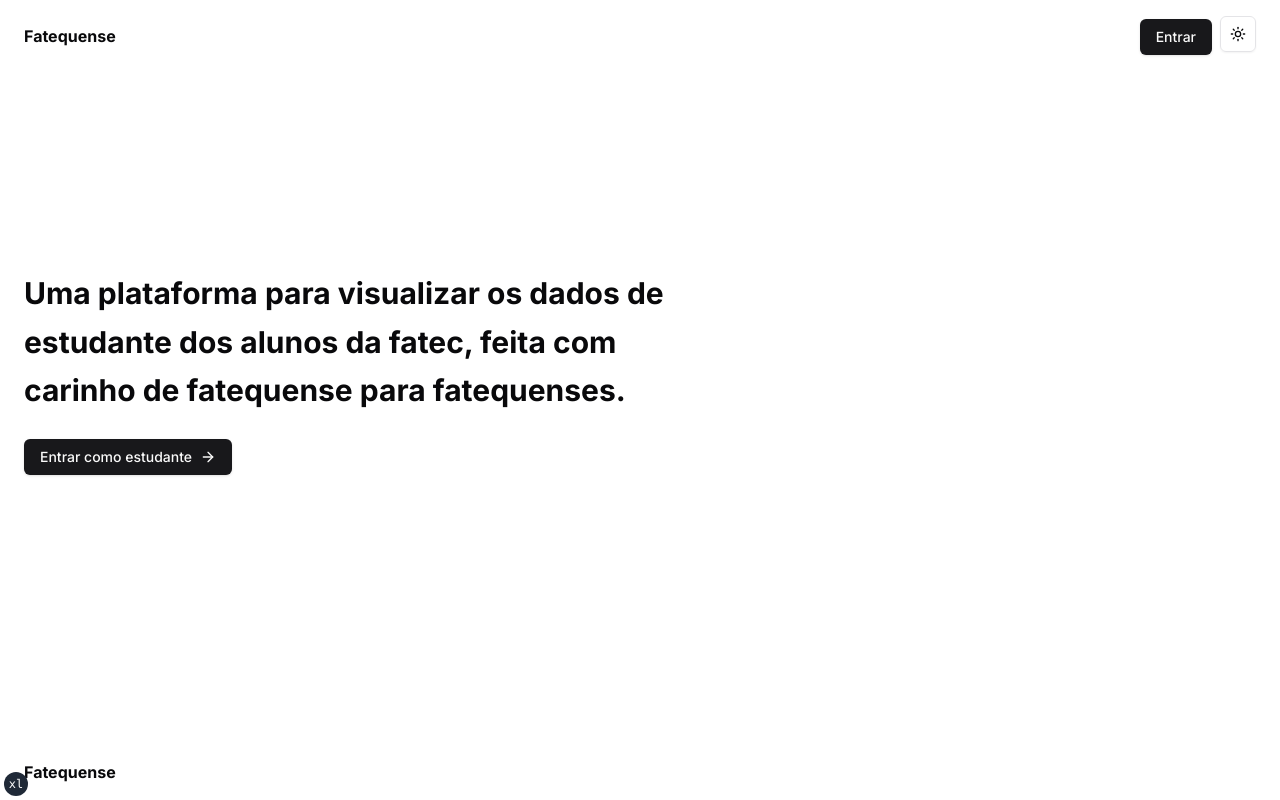
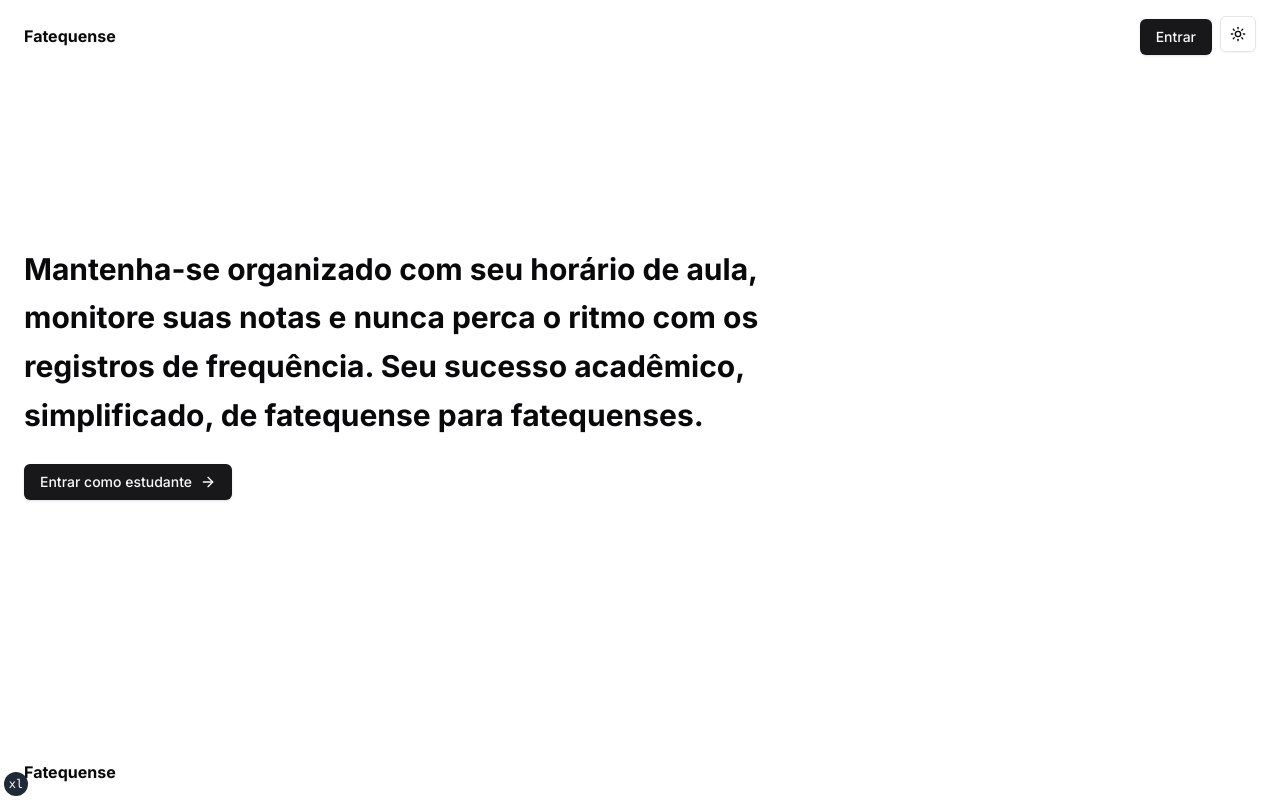
Before and after one commit to fatequense/website, a Next.js app: page / in a window 1280 px wide. Built offline with nearby package versions, Linux system fonts and the light colour scheme.

Commit message:
feat: set heading content with site description

```diff
--- a/src/app/(public)/(routes)/page.tsx
+++ b/src/app/(public)/(routes)/page.tsx
@@ -4,13 +4,13 @@ import Link from 'next/link'
 
 import { Button } from '~/components/ui/button'
 import { ArrowRight } from 'lucide-react'
+import { siteConfig } from '~/config/site'
 
 export default function LandingPage() {
   return (
     <main className="flex-1 flex flex-col justify-center space-y-6">
-      <h1 className="max-w-2xl text-3xl font-bold leading-relaxed">
-        Uma plataforma para visualizar os dados de estudante dos alunos da
-        fatec, feita com carinho de fatequense para fatequenses.
+      <h1 className="max-w-3xl text-3xl font-bold leading-relaxed">
+        {siteConfig.description}
       </h1>
       <Button className="w-fit" asChild>
         <Link href="/login">
```
